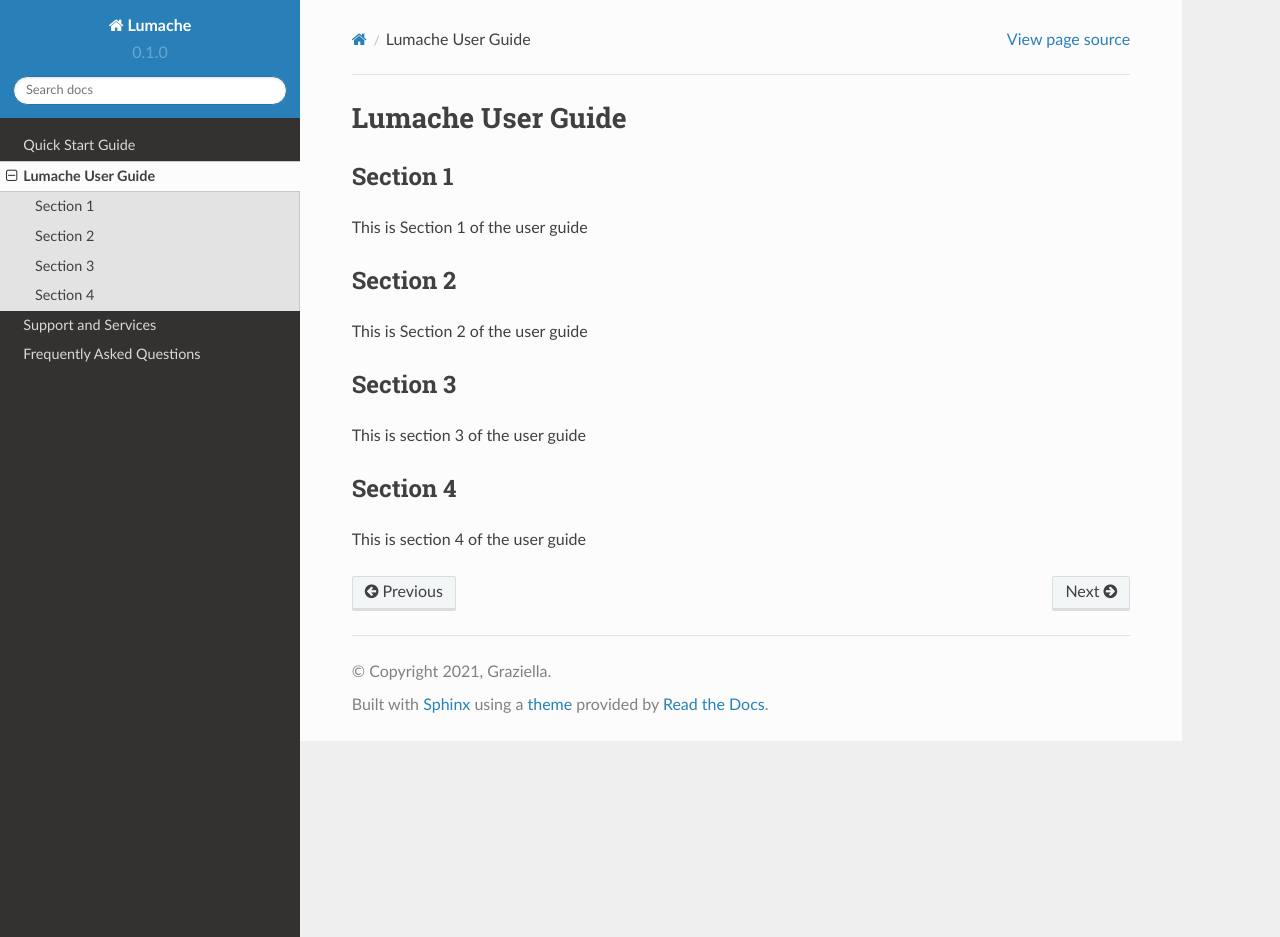
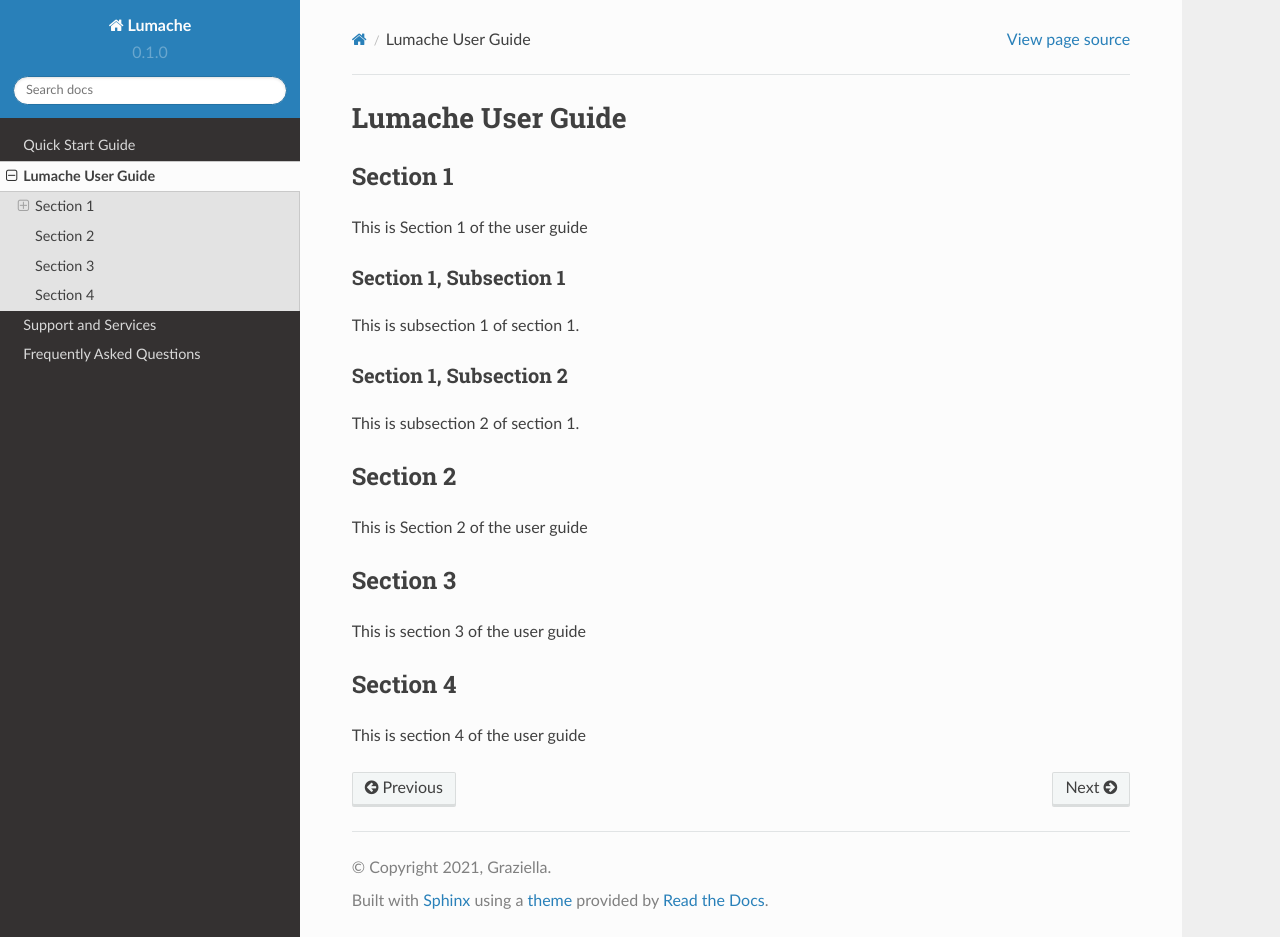
Before and after one commit to lhelms2/rtd-template, a Sphinx documentation site: the page built from docs/source/user_guide.rst, in a window 1280 px wide and 937 px high. Built offline with Sphinx 7.4.7 and the Read the Docs theme 2.0.0, drawn with Linux system fonts in a browser that asks for light colours.

Commit message:
Update user_guide.rst

```diff
--- a/docs/source/user_guide.rst
+++ b/docs/source/user_guide.rst
@@ -7,6 +7,16 @@
 -----------
 
 This is Section 1 of the user guide
+
+Section 1, Subsection 1
+~~~~~~~~~~~~~~~~~~~~~~~~
+
+This is subsection 1 of section 1.
+
+Section 1, Subsection 2
+~~~~~~~~~~~~~~~~~~~~~~~~
+
+This is subsection 2 of section 1.
 
 .. _section2:
 Section 2
```
